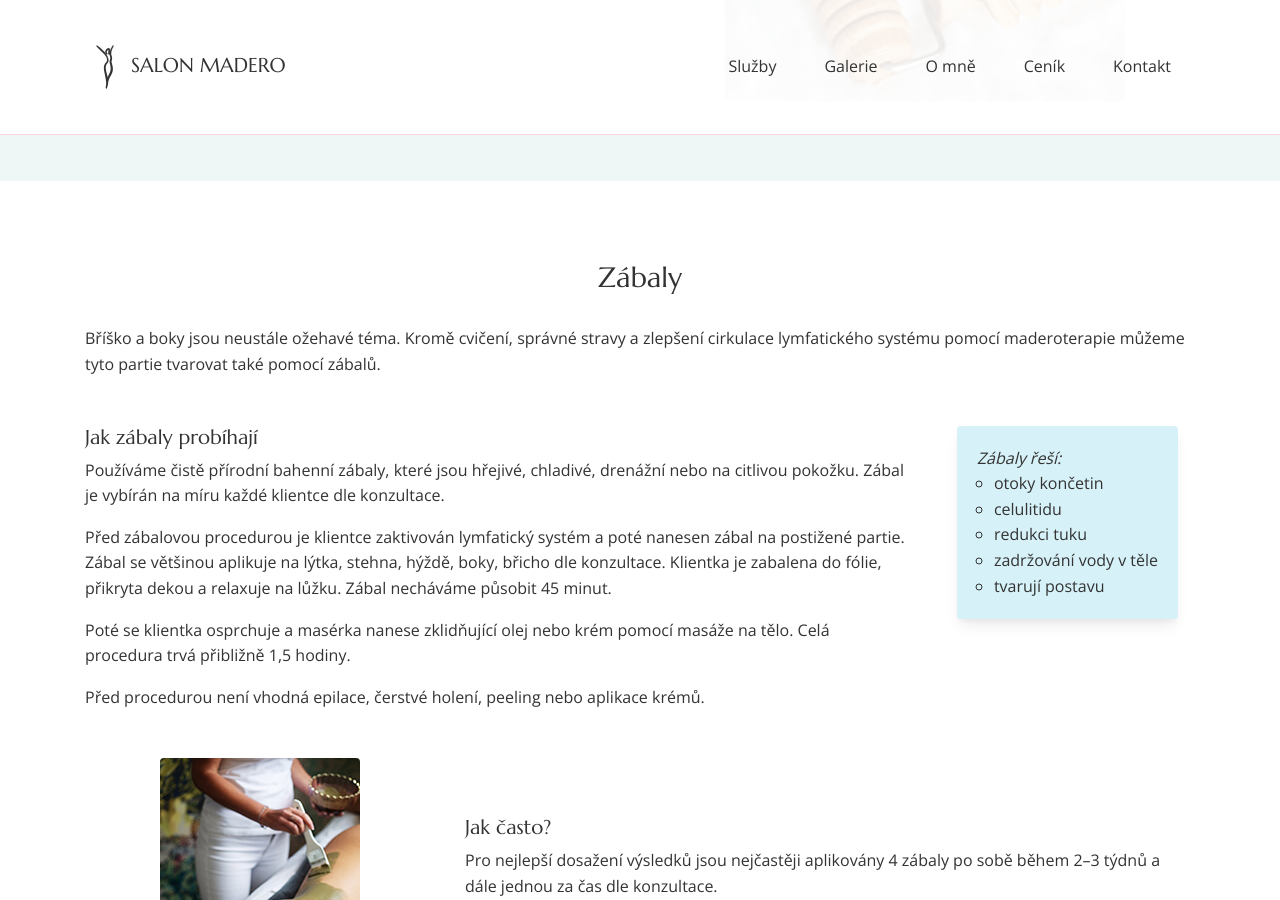
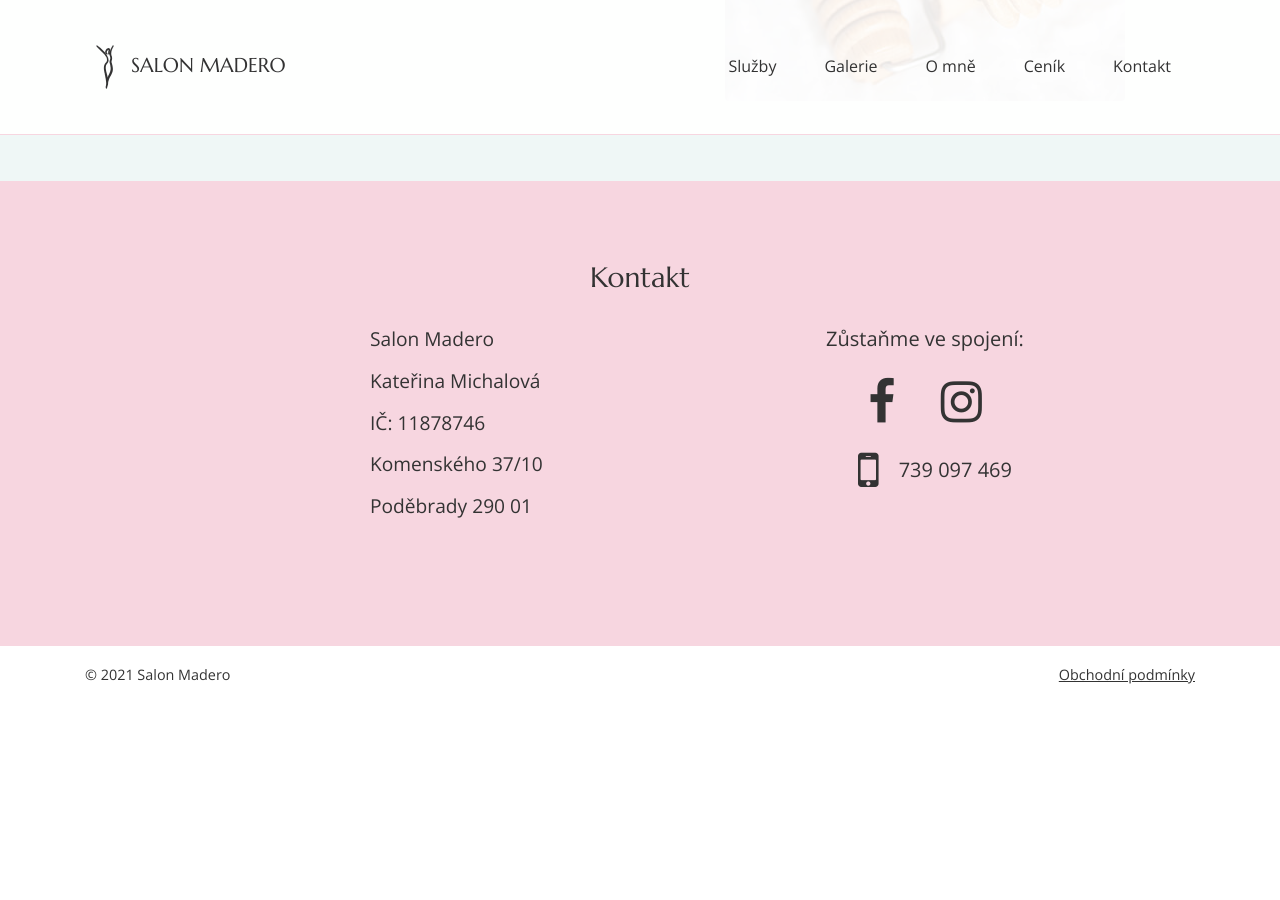
Before and after one commit to salonmadero/salonmadero.github.io, a Jekyll site: the page built from sluzby.html, in a window 1280 px wide and 900 px high, scrolled down 3666 px. Built offline with Jekyll 4.4.1, drawn with Linux system fonts in a browser that asks for light colours; after the commit the page ends 4370 px from its top, so only the background shows below that.

Commit message:
Update sluzby.html

```diff
--- a/sluzby.html
+++ b/sluzby.html
@@ -153,53 +153,3 @@
         </div>
     </div>
 </section>
-
-<section id="zabaly">
-    <div class="container">
-        <h2 class="text-center">Zábaly</h2>
-        <div class="mb-3rem">
-            <p>Bříško a boky jsou neustále ožehavé téma. Kromě cvičení, správné stravy a zlepšení cirkulace
-                lymfatického systému pomocí maderoterapie můžeme tyto partie tvarovat také pomocí zábalů.
-            </p>
-        </div>
-        <div class="row">
-            <div class="col-md-9"><h4>Jak zábaly probíhají</h4>
-                <p>Používáme čistě přírodní bahenní zábaly, které jsou hřejivé, chladivé, drenážní nebo na citlivou
-                    pokožku. Zábal je vybírán na míru každé klientce dle konzultace. </p>
-                <p>Před zábalovou procedurou je klientce zaktivován lymfatický systém a poté nanesen zábal na postižené
-                    partie. Zábal se většinou aplikuje na lýtka, stehna, hýždě, boky, břicho dle konzultace. Klientka je
-                    zabalena do fólie, přikryta dekou a relaxuje na lůžku. Zábal necháváme působit 45 minut.
-                </p>
-                <p>Poté se klientka osprchuje a masérka nanese zklidňující olej nebo krém pomocí masáže na tělo. Celá
-                    procedura trvá přibližně 1,5 hodiny.</p>
-                <p class="mb-3rem">Před procedurou není vhodná epilace, čerstvé holení, peeling nebo aplikace
-                    krémů. </p>
-            </div>
-            <div class="col-md-3 mb-md">
-                <div class="wraps-resolve card blue-back font-light">
-                    <div class="card-body">
-                        <h5>Zábaly řeší:</h5>
-                        <ul class="list-circle">
-                            <li>otoky končetin</li>
-                            <li>celulitidu</li>
-                            <li>redukci tuku</li>
-                            <li>zadržování vody v těle</li>
-                            <li>tvarují postavu</li>
-                        </ul>
-                    </div>
-                </div>
-            </div>
-        </div>
-        <div class="row">
-            <div class="col-sm-4 align-self-center">
-                <img src="./assets/images/zabal.jpg" class="img-fluid rounded mx-auto d-block pb-15" alt="zabaly">
-            </div>
-            <div class="col-sm-8 align-self-center">
-                <h4>Jak často?</h4>
-                <p>Pro nejlepší dosažení výsledků jsou nejčastěji aplikovány 4 zábaly po sobě během 2–3 týdnů a dále
-                    jednou za čas dle konzultace. </p>
-            </div>
-
-        </div>
-    </div>
-</section>
```
